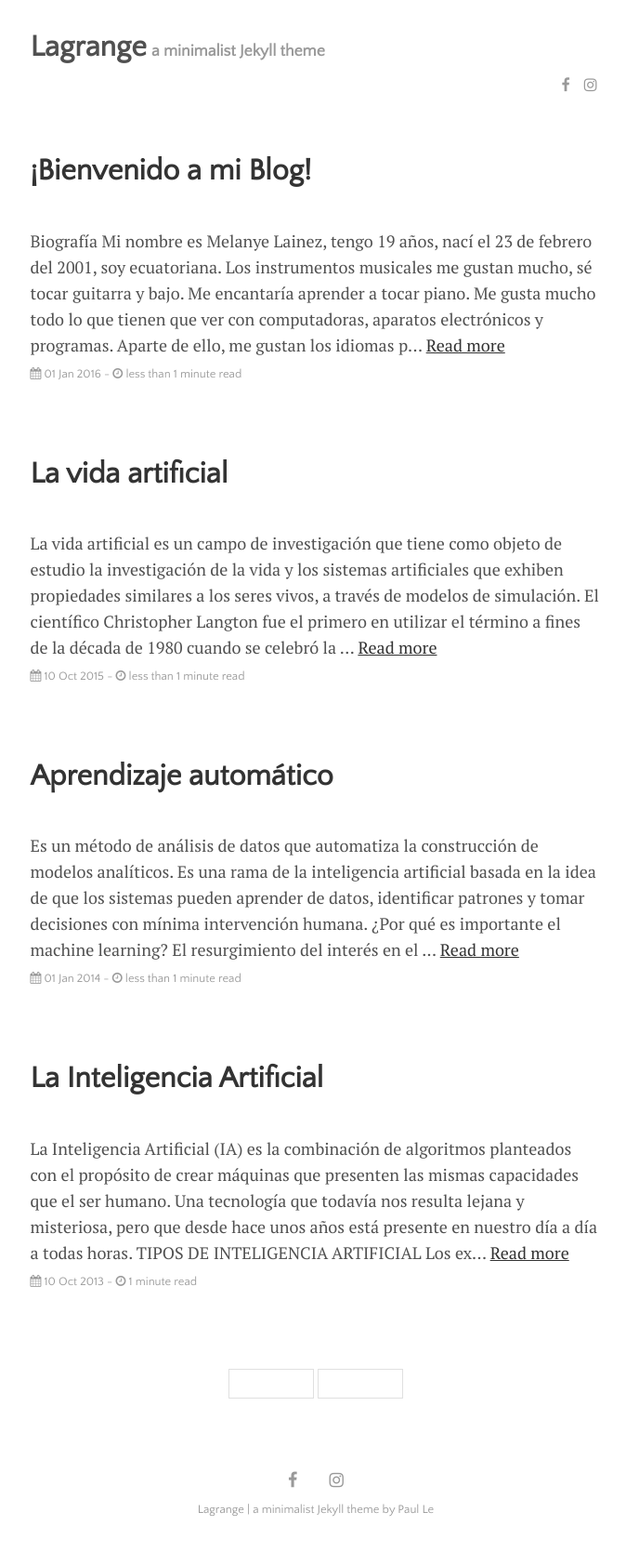
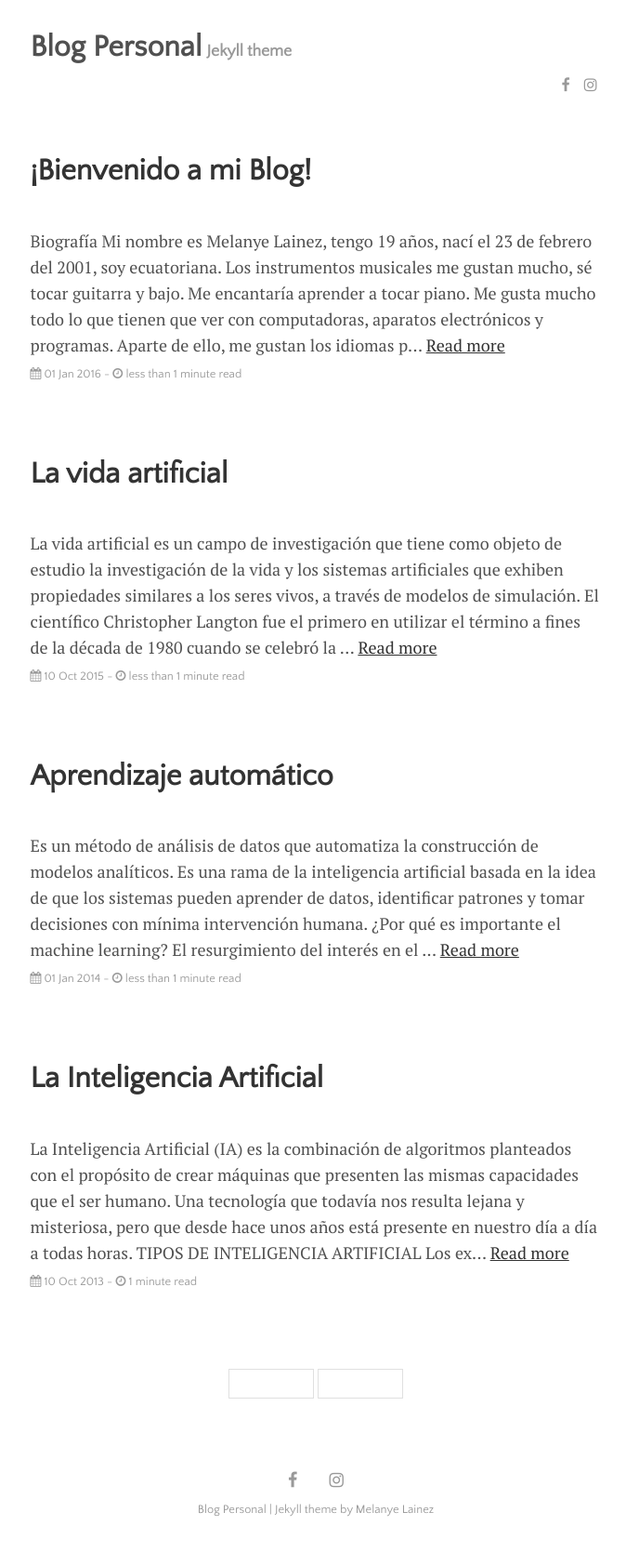
Before and after one commit to MelanyeLainez/m_blog_, a Jekyll site: the page built from index.html, in a window 1280 px wide. Shown: the whole page at 93% size, without its empty margins (300-974 px from the left). Built offline with Jekyll 4.4.1, drawn with Linux system fonts in a browser that asks for light colours; the list of posts is cut into pages by our own code.

Commit message:
Update _config.yml

```diff
--- a/_config.yml
+++ b/_config.yml
@@ -20,9 +20,9 @@ permalink:           none
 plugins:             [jekyll-paginate, jekyll-sitemap, jekyll-feed, jekyll-seo-tag]
 
 # Customise atom feed settings (this is where Jekyll-Feed gets configuration information)
-title:		           'Lagrange'
-description:	       'a minimalist Jekyll theme'
-author:              'Paul Le'
+title:		           'Blog Personal'
+description:	       'Jekyll theme'
+author:              'Melanye Lainez'
 
 # RSS 2.0 can be used instead of Atom by uncommenting following two lines
 #feed:
```
